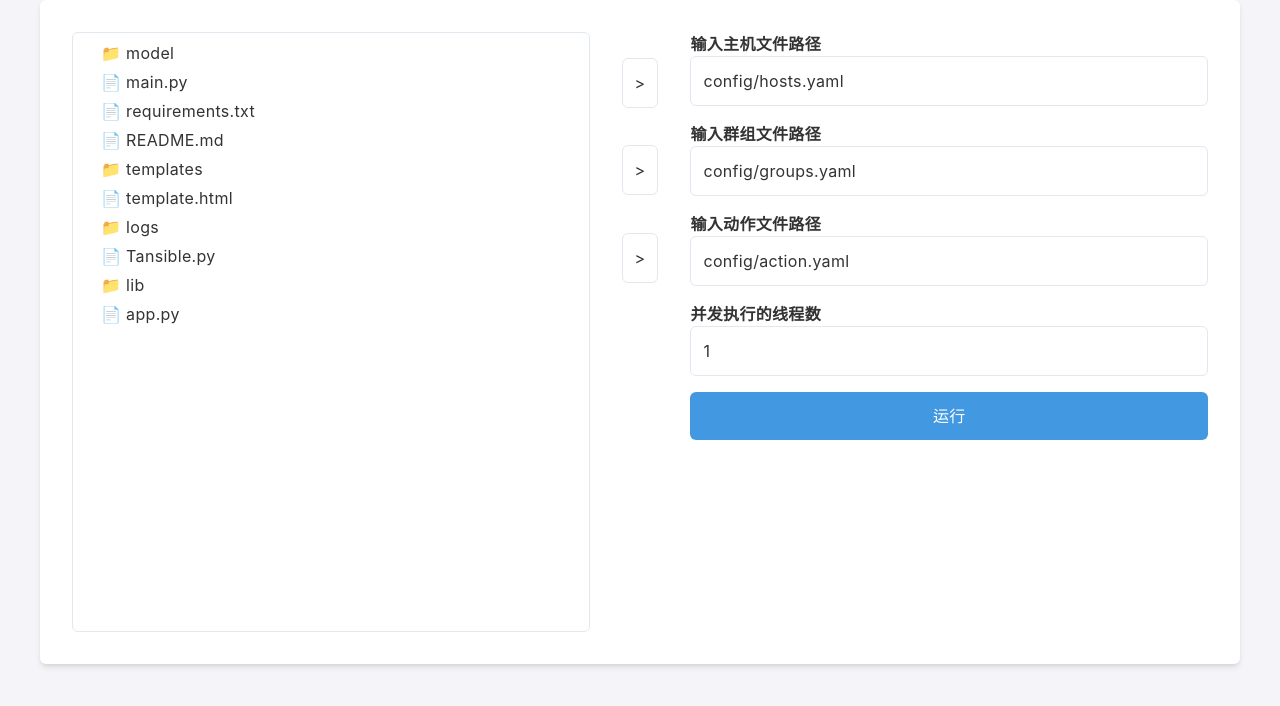
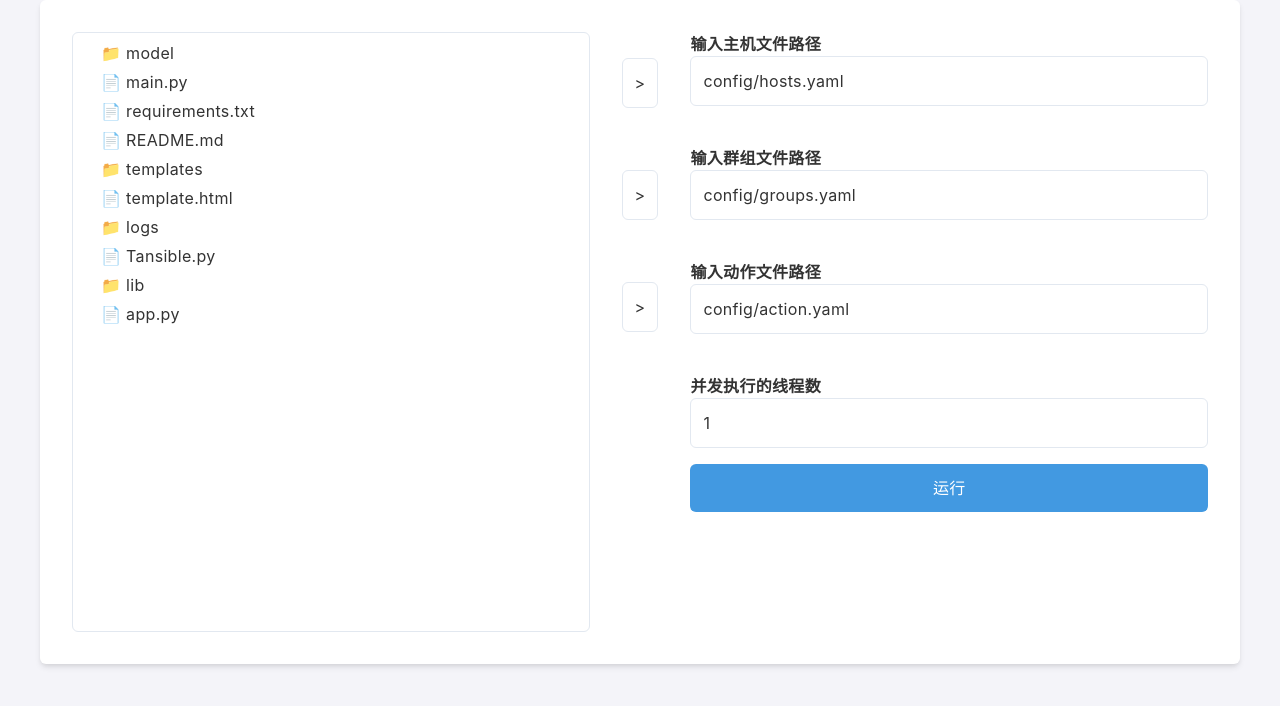
Before and after one commit to caoyuanbaiyang/Tansible, a Flask app: page / in a window 1280 px wide. Shown: the top 706 px of the page. Run offline with Flask 3, Linux system fonts and the light colour scheme; parts of the project's set-up code (start-up, migrations or seed data) failed here and were passed over.

Commit message:
优化页面布局

```diff
--- a/templates/index.html
+++ b/templates/index.html
@@ -70,8 +70,8 @@
 
         .error {
             color: red;
-            margin-top: -0.75rem;
-            margin-bottom: 1rem;
+            min-height: 1.5rem;
+            display: block;
         }
 
         .file-browser {
@@ -135,7 +135,7 @@
             display: flex;
             flex-direction: column;
             justify-content: start;
-            gap: 1.35rem;
+            gap: 2.9rem;
             padding-top: 1.6rem;
             /*padding-top: calc(1.85rem - 2px);  让按钮上移 2px */
         }
@@ -219,25 +219,31 @@
                 <label for="host_file_path">输入主机文件路径</label>
                 <input type="text" id="host_file_path" name="host_file_path"
                     value="{{ host_file_path if host_file_path else default_hosts_file }}">
+                <span class="error">
                     {% if error_messages.get('hosts_config_file') %}
-                <span class="error">{{ error_messages.hosts_config_file }}</span>
+                    {{ error_messages.hosts_config_file }}
                     {% endif %}
+                </span>
             </div>
             <div>
                 <label for="group_file_path">输入群组文件路径</label>
                 <input type="text" id="group_file_path" name="group_file_path"
                     value="{{ group_file_path if group_file_path else default_groups_file }}">
+                <span class="error">
                     {% if error_messages.get('groups_config_file') %}
-                <span class="error">{{ error_messages.groups_config_file }}</span>
+                    {{ error_messages.groups_config_file }}
                     {% endif %}
+                </span>
             </div>
             <div>
                 <label for="action_file_path">输入动作文件路径</label>
                 <input type="text" id="action_file_path" name="action_file_path"
                     value="{{ action_file_path if action_file_path else default_action_file }}">
+                <span class="error">
                     {% if error_messages.get('action_file') %}
-                <span class="error">{{ error_messages.action_file }}</span>
+                    {{ error_messages.action_file }}
                     {% endif %}
+                </span>
             </div>
             <div>
                 <label for="max_workers">并发执行的线程数</label>
```
Lines whose indentation alone changed are shown as unchanged.
